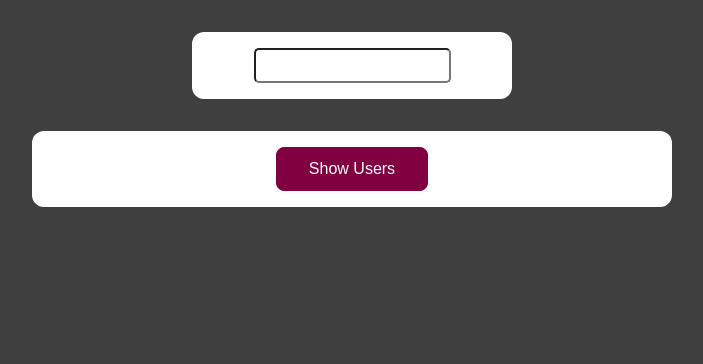
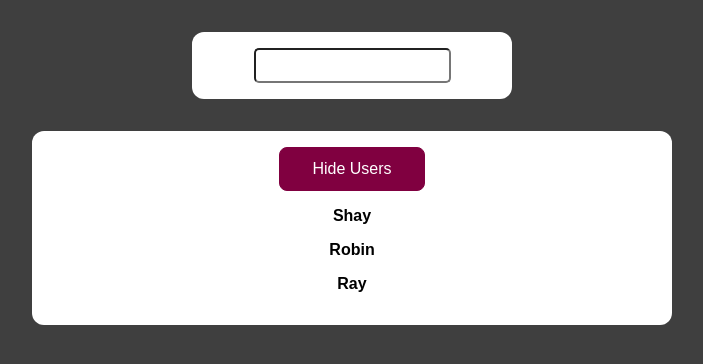
Before and after one commit to sreeyu/class_based, a React (Create React App) app: page / in a window 1280 px wide. Shown: the top 364 px of the page, without its empty margins (288-991 px from the left). Built offline with nearby package versions, Linux system fonts and the light colour scheme.

Commit message:
Minor changes to improve search feature

```diff
--- a/src/components/userList/UserFinder.jsx
+++ b/src/components/userList/UserFinder.jsx
@@ -15,7 +15,7 @@ function UserFinder(){
 
     useEffect(() => {
         setFilteredUser(
-            DUMMY_USERS.filter((user) => user.name.includes(searchTerm))
+            DUMMY_USERS.filter((user) => user.name.toLowerCase().includes(searchTerm.toLowerCase()))
         );
     }, [searchTerm]);
 
--- a/src/components/userList/Users.jsx
+++ b/src/components/userList/Users.jsx
@@ -7,7 +7,7 @@ class Users extends Component{
     constructor(){
         super();
         this.state = {
-            showUsers: false
+            showUsers: true
         };
     }
 
```
